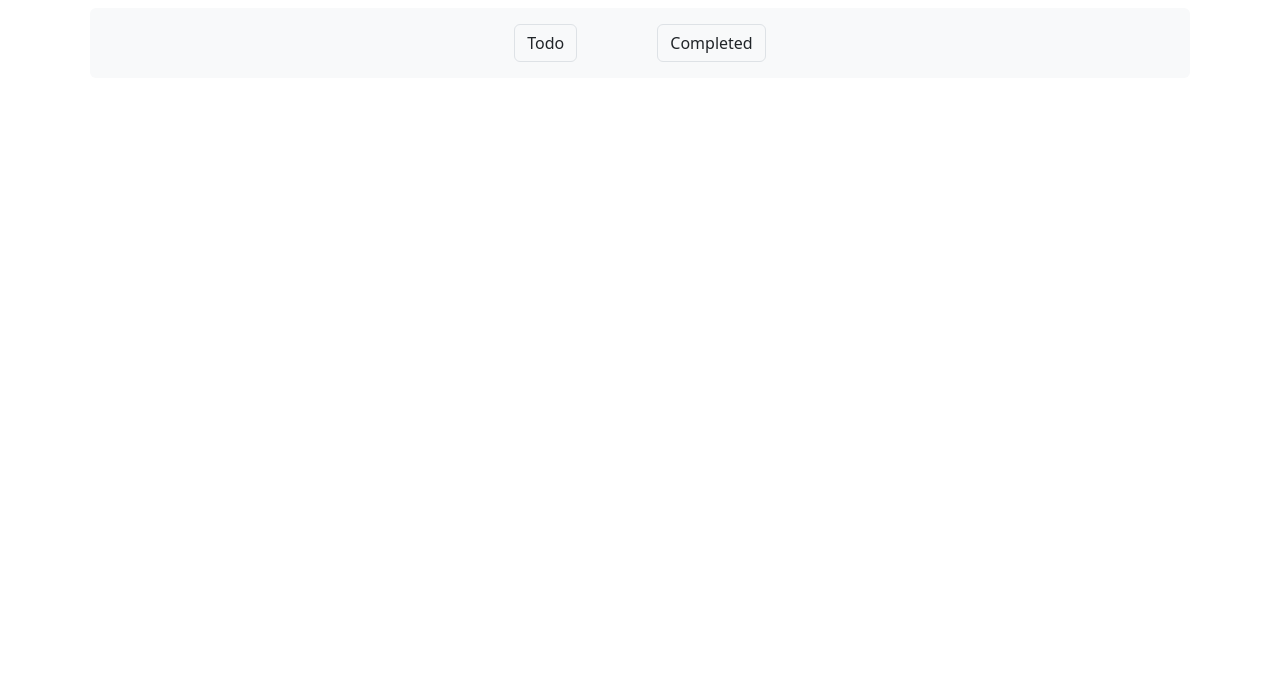
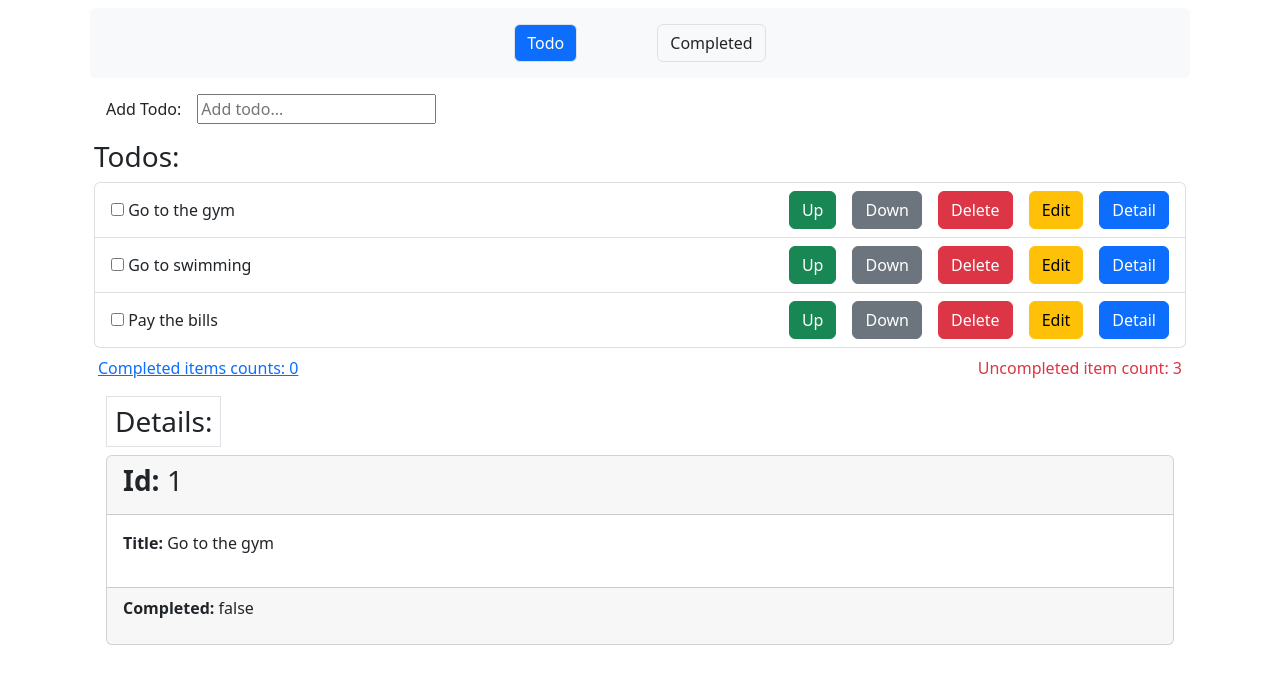
Before and after one commit to tugrankenger/vue3-composition-api-todo, a Vue app: page /detail/1 in a window 1280 px wide. Before the commit this address led to /you-are-here. Shown: the top 684 px of the page. Built offline with nearby package versions, Linux system fonts and the light colour scheme.

Commit message:
created up and down buttons

```diff
--- a/src/main.js
+++ b/src/main.js
@@ -7,12 +7,3 @@
 app.use(router)
 app.use(createPinia())
 app.mount('#app')
-
-router.beforeEach((to, from) =>{
-    console.log(to)
-    console.log(from)
-    //return false
-    if(to.path === '/detail/1'){
-        router.push('/you-are-here')
-    }
-})
--- a/src/router.js
+++ b/src/router.js
@@ -29,4 +29,13 @@
     history: createWebHistory(),
 })
 
+router.beforeEach((to, from) =>{
+    console.log(to)
+    console.log(from)
+    //return false
+    // if(to.path === '/detail/1'){
+    //     router.push('/you-are-here')
+    // }
+})
+
 export default router
--- a/src/stores/todos.js
+++ b/src/stores/todos.js
@@ -6,6 +6,7 @@
     state: () => {
         return {
             editedTask:null,
+            tempTodo: "",
             todos: [{
                     id: 1,
                     title: "Go to the gym",
@@ -38,6 +39,7 @@
                 })
             }
         }
+
     },
     // actions ekle push islemleri icin
 });
--- a/src/views/HomePage.vue
+++ b/src/views/HomePage.vue
@@ -12,9 +12,11 @@
                     {{ todo.title }}
                 </div>
                 <div class="btns d-flex gap-3">
-                    <button  @click="deleteTask(index)" class="btn btn-danger">Delete</button>
+                    <button @click="upTodo(index)" class="btn btn-success">Up</button>
+                    <button @click="downTodo(index)" class="btn btn-secondary">Down</button>
+                    <button @click="deleteTask(index)" class="btn btn-danger">Delete</button>
                     <button @click="editTask(index)" class="btn btn-warning">Edit</button>
-                    <button @click="onDetail(todo.id,index)" class="btn btn-primary">Detail</button>
+                    <button @click="onDetail(todo.id, index)" class="btn btn-primary">Detail</button>
                 </div>
             </li>
         </ul>
@@ -57,13 +59,29 @@
     return completed;
 })
 
-const deleteTask = (index) =>{
-    if(confirm('Are you sure?')){
-        todosStore.todos.splice(index,1)
+const upTodo = (index) =>{
+    if(index === 0) return
+
+    todosStore.tempTodo = todosStore.todos[index]
+    todosStore.todos[index] = todosStore.todos[index-1]
+    todosStore.todos[index-1] = todosStore.tempTodo
+}
+
+const downTodo = (index)=>{
+    if(index === todosStore.todos.length-1) return
+
+    todosStore.tempTodo = todosStore.todos[index]
+    todosStore.todos[index] = todosStore.todos[index +1]
+    todosStore.todos[index +1] = todosStore.tempTodo
+}
+
+const deleteTask = (index) => {
+    if (confirm('Are you sure?')) {
+        todosStore.todos.splice(index, 1)
     }
 }
 
-const editTask = (index) =>{
+const editTask = (index) => {
     //console.log(todosStore.todos[index].title)
     todosStore.todos.title = todosStore.todos[index].title
     todosStore.editedTask = index
```
